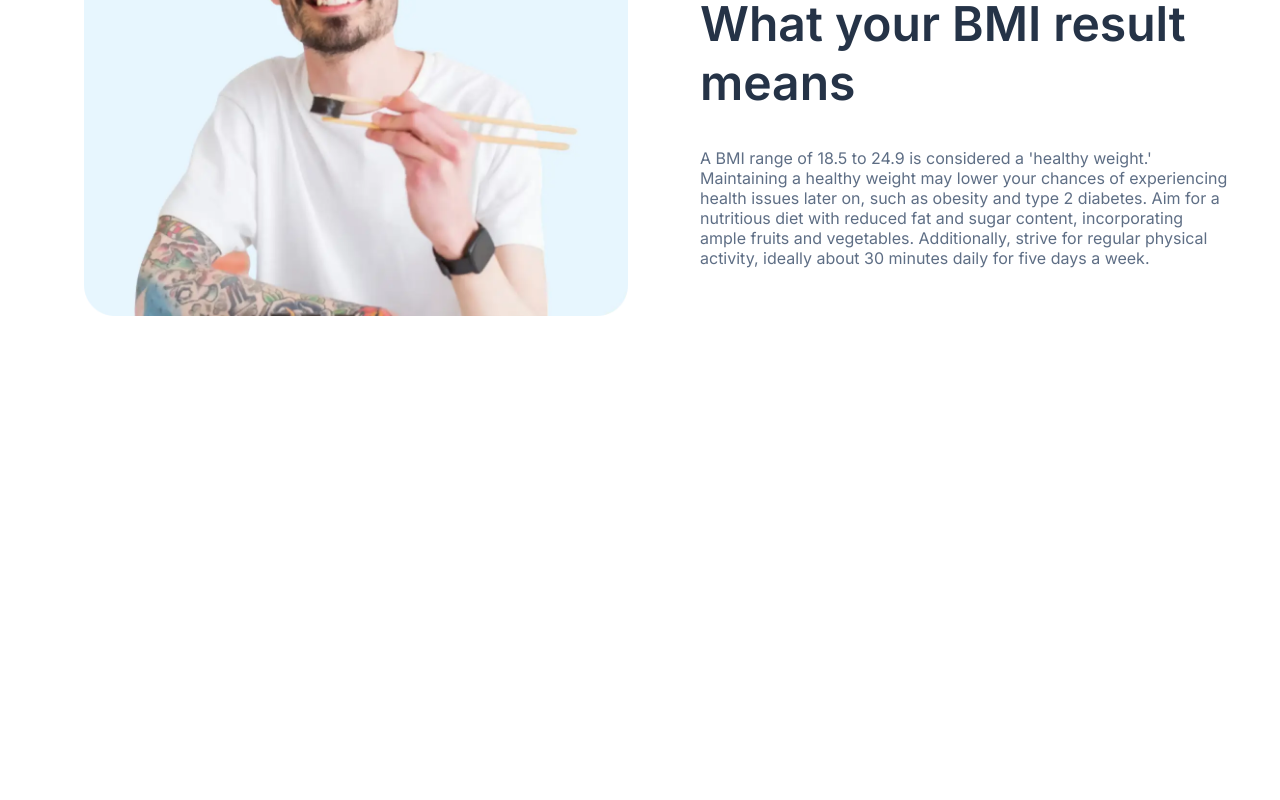
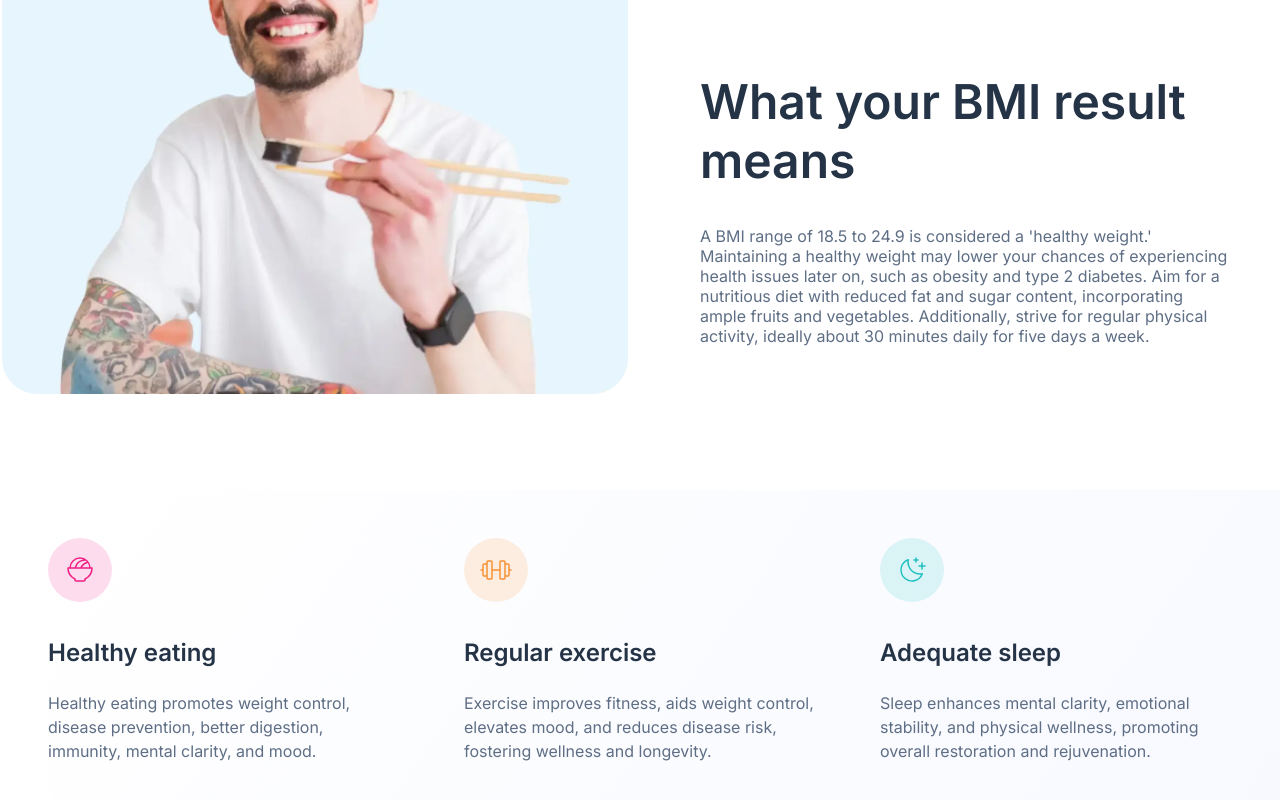
Before and after one commit to orlowski-dev/fm-body-mass-index-calc, a React (Vite) app: page / in a window 1280 px wide. Shown: the part 986-1786 px from the top of the page. Before the commit the page ends 1350 px from the top, so only its background shows below. Built offline with nearby package versions, Linux system fonts and the light colour scheme.

Commit message:
Added tips section

```diff
--- a/src/App.tsx
+++ b/src/App.tsx
@@ -1,12 +1,14 @@
 import "./App.scss";
 import BmiMeansSection from "./components/BmiMeansSection";
 import HeroSection from "./components/HeroSection";
+import TipsSection from "./components/TipsSection";
 
 const App = () => {
   return (
     <main>
       <HeroSection />
       <BmiMeansSection />
+      <TipsSection />
     </main>
   );
 };
--- a/src/components/BmiMeansSection.scss
+++ b/src/components/BmiMeansSection.scss
@@ -1,5 +1,5 @@
 .bmi-means-section {
-  max-width: 1276px;
+  max-width: var(--section-m-w);
   margin: 0 auto;
   padding-top: 3rem;
   padding-bottom: 3rem;
@@ -80,9 +80,10 @@
     }
     img {
       transform: unset;
-      max-width: 544px;
+      max-width: unset;
       margin: unset;
       justify-self: flex-end;
+      padding-left: 3rem;
     }
     grid-template-columns: repeat(2, 1fr);
     gap: 1.5rem;
@@ -95,5 +96,8 @@
     .bg-image {
       display: block;
     }
+    img {
+      padding-left: 0;
+    }
   }
 }
--- a/src/components/HeroSection.scss
+++ b/src/components/HeroSection.scss
@@ -17,7 +17,7 @@
     left: 0;
   }
   .content {
-    max-width: 1276px;
+    max-width: var(--section-m-w);
     margin: 0 auto;
     text-align: center;
     display: grid;
--- /dev/null
+++ b/src/components/Tip.scss
@@ -0,0 +1,28 @@
+.tip {
+  display: grid;
+  gap: 2rem;
+
+  img {
+    width: 64px;
+    height: 64px;
+  }
+
+  section {
+    display: grid;
+    gap: 1.5rem;
+
+    h2 {
+      font-size: 1.5rem;
+    }
+    p {
+      line-height: 1.5rem;
+    }
+  }
+}
+
+@media screen and (min-width: 500px) and (max-width: 1000px) {
+  .tip {
+    grid-template-columns: 64px auto;
+    align-items: center;
+  }
+}
--- /dev/null
+++ b/src/components/Tip.tsx
@@ -0,0 +1,21 @@
+import "./Tip.scss";
+
+interface Props {
+  icon: string;
+  title: string;
+  text: string;
+}
+
+const Tip = ({ icon, title, text }: Props) => (
+  <article className="tip">
+    <div>
+      <img src={icon} alt="icon" />
+    </div>
+    <section>
+      <h2>{title}</h2>
+      <p>{text}</p>
+    </section>
+  </article>
+);
+
+export default Tip;
--- /dev/null
+++ b/src/components/TipsSection.scss
@@ -0,0 +1,37 @@
+.tips-section {
+  position: relative;
+  margin: 3rem 0;
+  padding: 3rem 1.5rem;
+  .content {
+    max-width: var(--section-m-w);
+    margin: 0 auto;
+
+    display: grid;
+    gap: 2.5rem;
+  }
+  .bg {
+    position: absolute;
+    width: 100%;
+    height: 100%;
+    background: linear-gradient(125deg, #fff, var(--blue-15));
+    opacity: 0.25;
+    z-index: -1;
+    top: 0;
+    left: 0;
+  }
+}
+
+@media screen and (min-width: 1000px) {
+  .tips-section {
+    padding: 3rem;
+    .content {
+      grid-template-columns: repeat(3, 1fr);
+      gap: 4rem;
+    }
+    .bg {
+      left: 3rem;
+      width: calc(100% - 3rem);
+      border-radius: 30px 0 0 30px;
+    }
+  }
+}
--- /dev/null
+++ b/src/components/TipsSection.tsx
@@ -0,0 +1,27 @@
+import Tip from "./Tip";
+import "./TipsSection.scss";
+
+const TipsSection = () => (
+  <section className="tips-section">
+    <div className="bg"></div>
+    <div className="content">
+      <Tip
+        icon="/images/icon-eating.svg"
+        title="Healthy eating"
+        text="Healthy eating promotes weight control, disease prevention, better digestion, immunity, mental clarity, and mood."
+      />
+      <Tip
+        icon="/images/icon-exercise.svg"
+        title="Regular exercise"
+        text="Exercise improves fitness, aids weight control, elevates mood, and reduces disease risk, fostering wellness and longevity."
+      />
+      <Tip
+        icon="/images/icon-sleep.svg"
+        title="Adequate sleep"
+        text="Sleep enhances mental clarity, emotional stability, and physical wellness, promoting overall restoration and rejuvenation."
+      />
+    </div>
+  </section>
+);
+
+export default TipsSection;
--- a/src/index.css
+++ b/src/index.css
@@ -9,6 +9,8 @@
   --dark-electric-blue: #5e6e85;
   --borders: #d8e2e7;
   --white: #fff;
+
+  --section-m-w: 1276px;
 }
 
 * {
```
